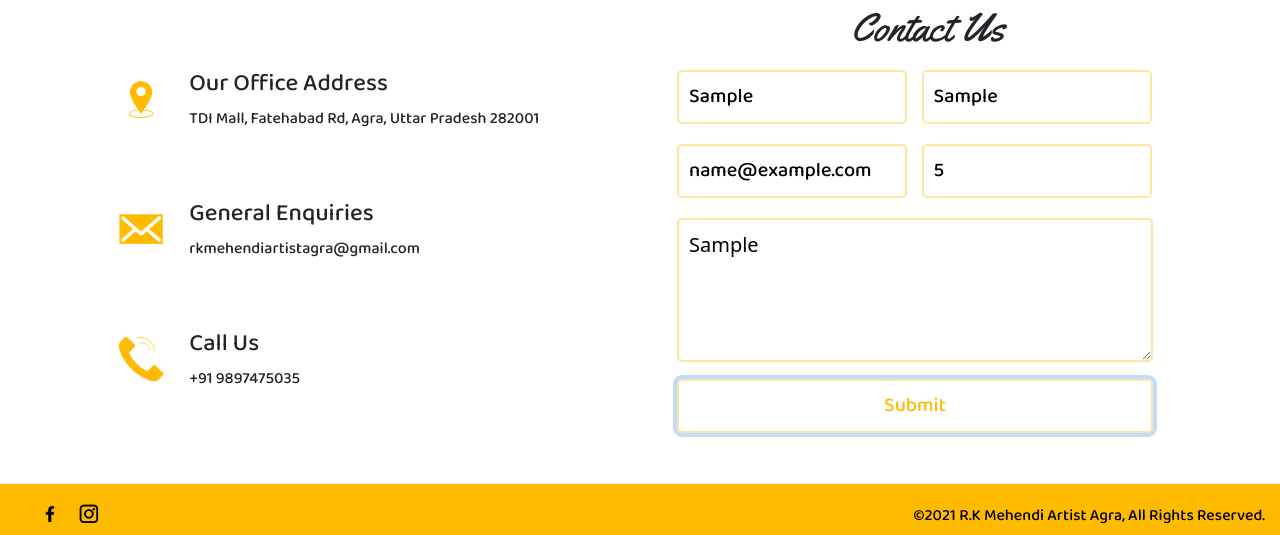
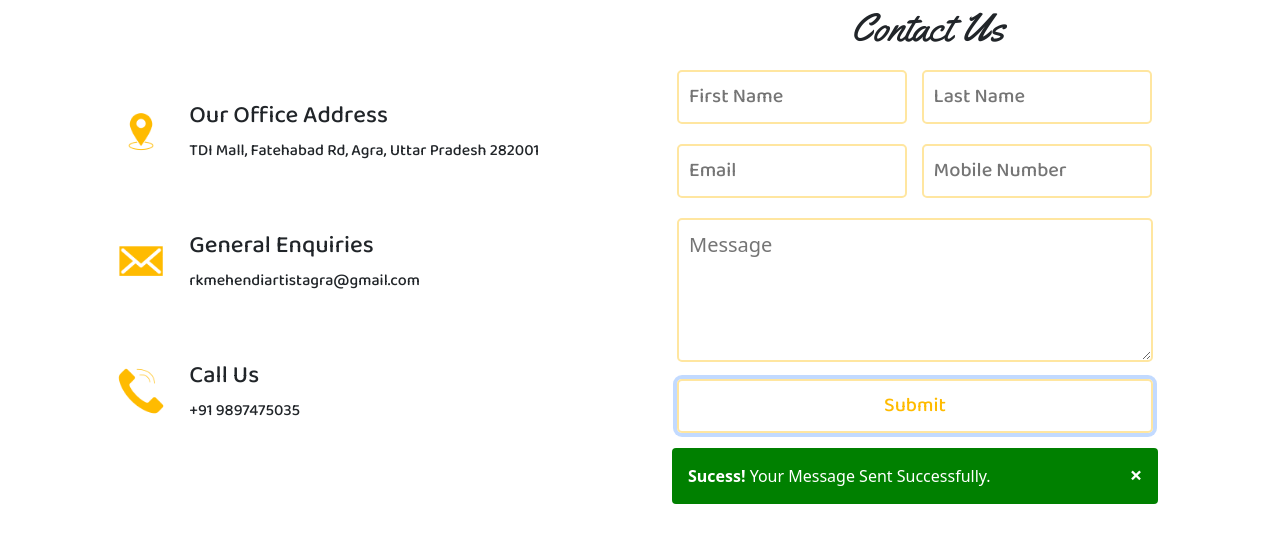
Before and after one commit to shivamsinghal160/rkmehandiartistagra, a plain HTML site: page index.html in a window 1280 px wide. Both pictures are taken after typing "Sample", "Sample", "name@example.com", "5", "Sample" into the empty fields and a click on the input "Submit". Shown: the part 2803-3338 px from the top of the page. Drawn offline with nearby package versions, Linux system fonts and the light colour scheme; no server answers.

Commit message:
Updating Contact Us JavaScript

```diff
--- a/css/mobile.css
+++ b/css/mobile.css
@@ -100,6 +100,11 @@ nav ul{
     width:40px;
 }
 
+.right-contact input,.right-contact textarea{
+    font-size: 15px;
+}
+
+
 .right-contact{
     width: 90%;
 }
--- a/css/style.css
+++ b/css/style.css
@@ -438,3 +438,36 @@ footer img{
 .right-footer a:hover{
     color: white;
 }
+
+
+/* alert boxes */
+
+/* The alert message box */
+.alert {
+    padding: 15px;
+    background-color:green;
+    color: white;
+    margin-top:5px;
+    margin-bottom: 5px;
+    display: none;
+    width:95%;
+    transition:all 1s ease;
+  }
+
+  /* The close button */
+  .closebtn {
+    margin-left: 15px;
+    color: white;
+    font-weight: bold;
+    float: right;
+    font-size: 22px;
+    line-height: 10px;
+    cursor: pointer;
+    transition: 0.3s;
+    margin-top: 5px;
+  }
+
+  /* When moving the mouse over the close button */
+  .closebtn:hover {
+    color: black;
+  }
--- a/index.html
+++ b/index.html
@@ -214,9 +214,13 @@
                     <input type="text" name="firstname" id="firstname" placeholder="First Name" required>
                     <input type="text" name="lastname" id="lastname" placeholder="Last Name">
                     <input type="email" name="email" id="email" placeholder="Email" required>
-                    <input type="number" name="phone" id="phone" placeholder="Mobile Number" required>
+                    <input type="number" name="phone" id="phone" placeholder="Mobile Number" title="Error Message"
+                         maxlength="10" required>
                     <textarea name="message" id="message" cols="51 " rows="4" placeholder="Message"></textarea>
                     <input type="submit" value="Submit" class="btn text-center btn-2">
+                    <div class="alert" data-aos="fade-in">
+                        <strong>Sucess!</strong> Your Message Sent Successfully. <span  class="closebtn" onclick="this.parentElement.style.display='none';">&times;</span>
+                    </div>
                 </div>
         </section>
 
--- a/js/script.js
+++ b/js/script.js
@@ -1,16 +1,22 @@
 
 // For Sending Mail of Contact Us Page
 
+let alerts = document.querySelector('.alert')
+function resetForm() {
+    document.contact-form.reset();
+    }
 const scriptURL = 'https://script.google.com/macros/s/AKfycbzzx3h9W46zFbRjJaXGmqQZCr3CNHssnrBOnGLax8qk7hTDq4aJ/exec'
 const form = document.forms['form']
 
 form.addEventListener('submit', e => {
     e.preventDefault()
-    alert("Thanks for Contacting us...! We Will Contact You Shortly...");
+    alerts.style.display = 'block';
     fetch(scriptURL, { method: 'POST', body: new FormData(form) })
-        .then(response => alert("For More Details!!! You Can Also Mail Us On Our Official Mail Id:- rkmehendiartistagra@gmail.com !!!"))
-        .catch(error => console.error('Error!', error.message))
+    .then(response => console.log('message send Successfully'))
+    .catch(error => console.error('Error!', error.message))
+    .then(resetForm())
 })
+
 
 // For Navbar Hamburger
 
```
Lines whose indentation alone changed are shown as unchanged.
